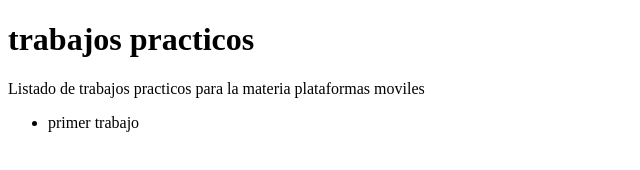
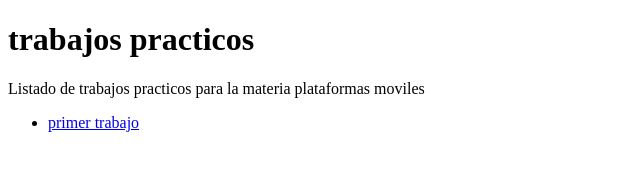
Before and after one commit to Valentino7L/plataformas-moviles-entregas, a plain HTML site: page index.html in a window 1280 px wide. Shown: the whole page, without its empty margins (0-640 px from the left). Drawn offline with Linux system fonts and the light colour scheme.

Commit message:
Update index.html

```diff
--- a/index.html
+++ b/index.html
@@ -10,7 +10,7 @@
 <h1>trabajos practicos</h1>
 <p>Listado de trabajos practicos para la materia plataformas moviles</p>
 <ul>
-    <li> <a href="tp-1"></a>primer trabajo</li>
+    <li> <a href="tp-1">primer trabajo</a></li>
 </ul>
 </body>
 </html>
```
